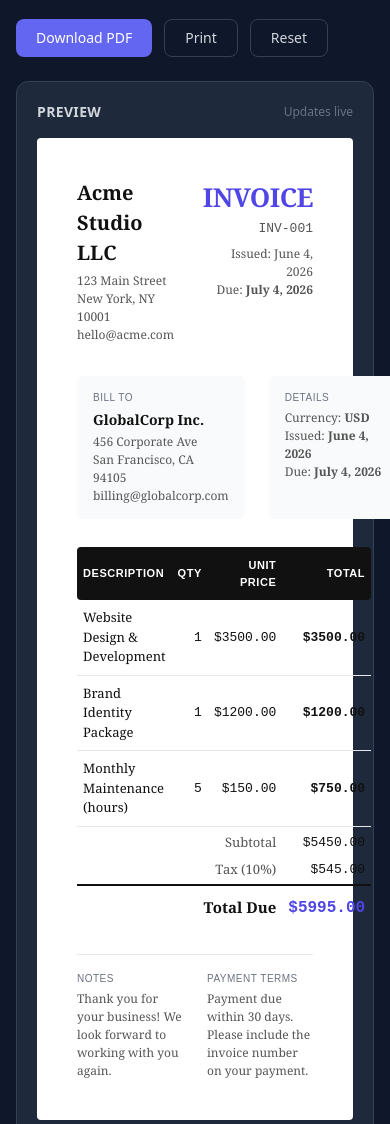
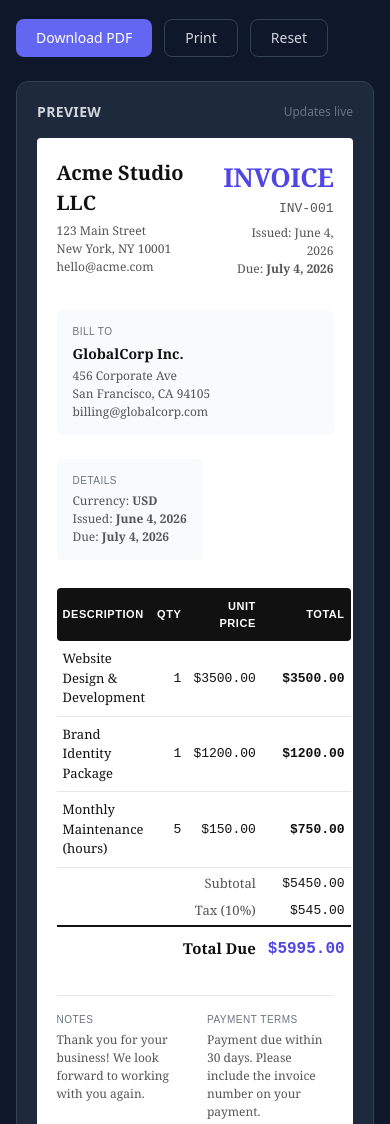
Before and after one commit to G4brym/tools.massadas.com, a website: page public/invoice-generator/index.html in a window 390 px wide. Shown: the part 1801-2925 px from the top of the page. Drawn offline with nearby package versions, Linux system fonts and the light colour scheme.

Commit message:
Fix mobile horizontal overflow in url-encoder and invoice-generator
- url-encoder: add min-w-0 to flex-1 param/builder inputs so they
  shrink instead of overflowing on narrow screens.
- invoice-generator: make preview scroll-safe (overflow-x-auto),
  responsive padding via clamp(), and wrap the Bill-To/Details
  header boxes.

Verified: all 29 new tools have zero horizontal overflow at 360px and 390px.

Co-Authored-By: Claude Opus 4.8 (1M context) <noreply@anthropic.com>

```diff
--- a/public/invoice-generator/index.html
+++ b/public/invoice-generator/index.html
@@ -244,9 +244,9 @@
           </div>
 
           <!-- Invoice preview area (white paper) -->
-          <div id="print-area">
+          <div id="print-area" class="overflow-x-auto">
             <div id="invoice-preview"
-              style="background:white; color:#111; font-family: Georgia, 'Times New Roman', serif; padding:40px; border-radius:4px; font-size:13px; line-height:1.5; min-height:600px;">
+              style="background:white; color:#111; font-family: Georgia, 'Times New Roman', serif; padding:clamp(16px,5vw,40px); border-radius:4px; font-size:13px; line-height:1.5; min-height:600px;">
               <!-- dynamically updated -->
             </div>
           </div>
@@ -465,7 +465,7 @@
           </div>
         </div>
 
-        <div style="display:flex; gap:24px; margin-bottom:28px;">
+        <div style="display:flex; flex-wrap:wrap; gap:24px; margin-bottom:28px;">
           <div style="background:#f9fafb; border-radius:6px; padding:14px 16px; flex:1;">
             <div style="font-size:10px; text-transform:uppercase; letter-spacing:0.05em; color:#6b7280; margin-bottom:4px; font-family:sans-serif;">Bill To</div>
             <div style="font-weight:600; font-size:14px;">${esc(toName) || '<span style="color:#aaa;font-style:italic">Client Name</span>'}</div>
```
Also changed, not shown: public/url-encoder/index.html (+4 -4 lines).
